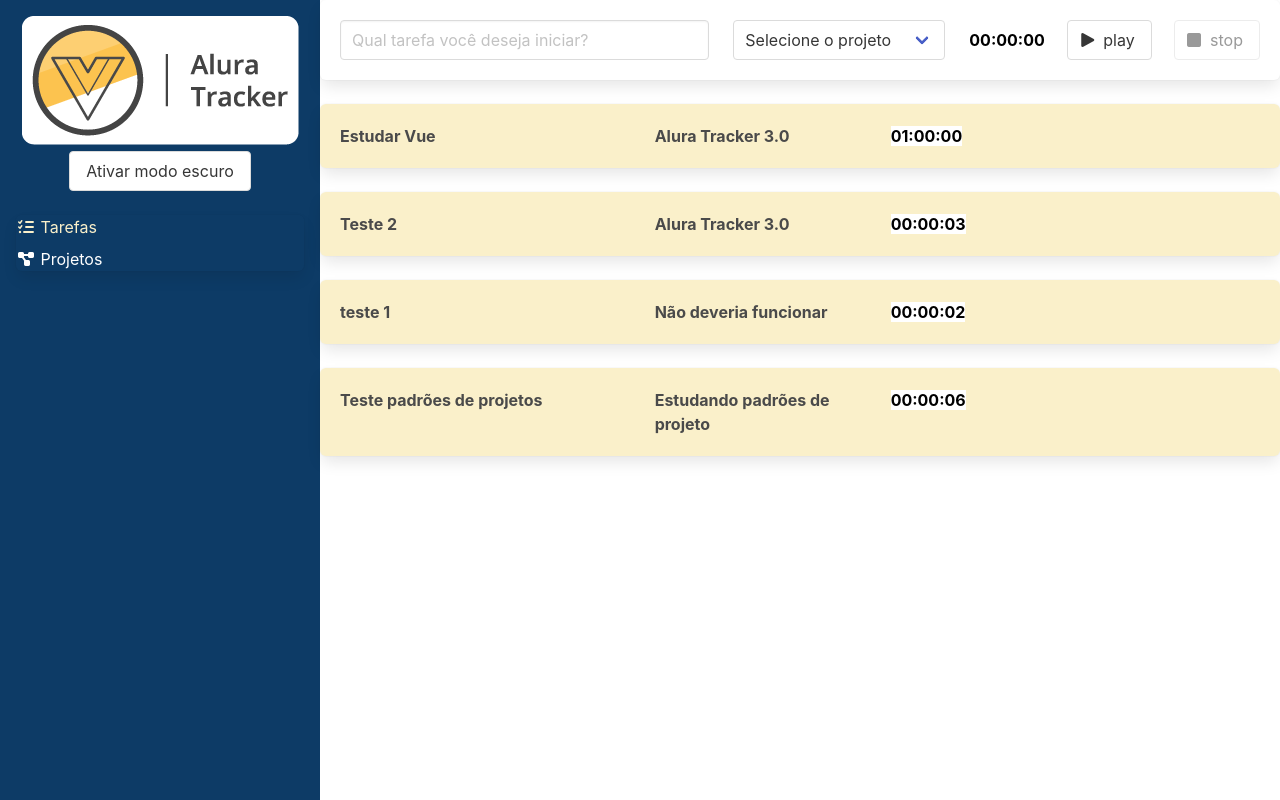
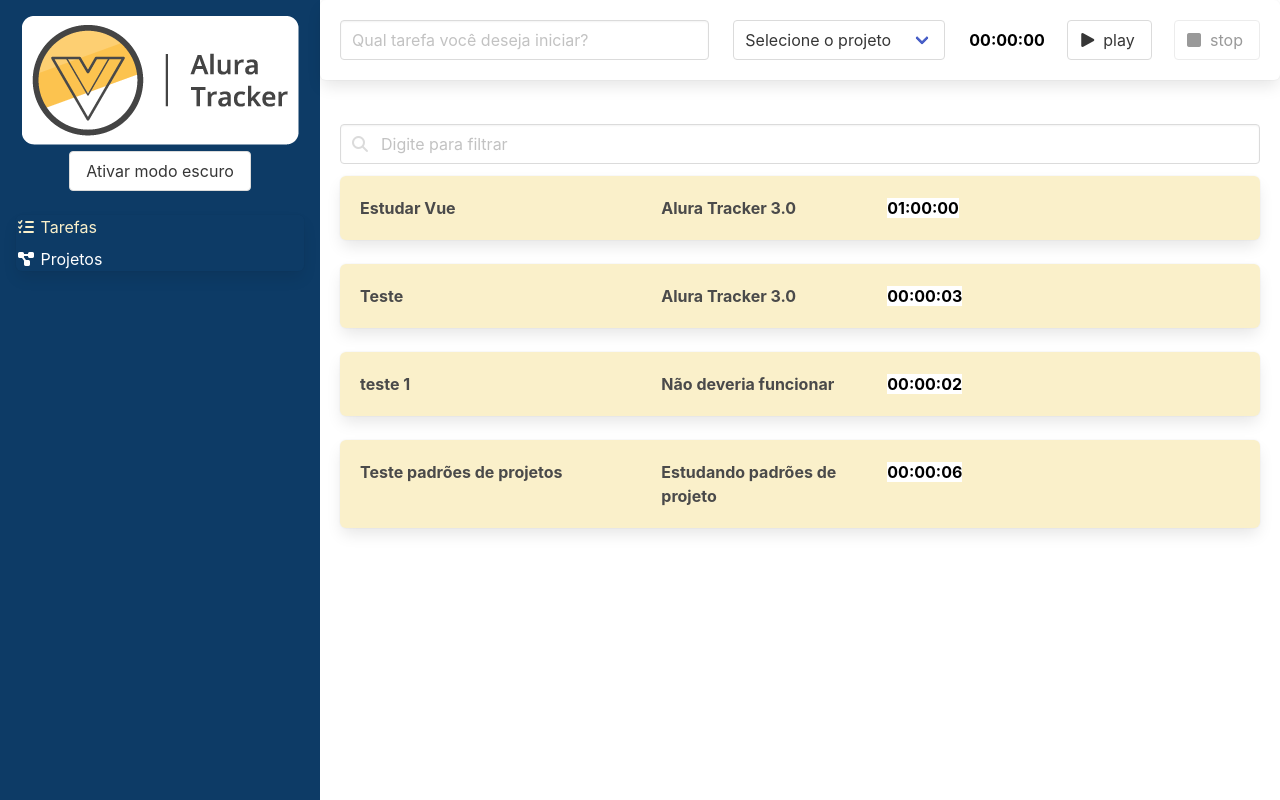
Before and after one commit to KaueGSouzaDevs/ws-alura-tracker, a Vue app: page /#/ in a window 1280 px wide. Built offline with nearby package versions, Linux system fonts and the light colour scheme; data requests are answered from the project's data file.

Commit message:
Feat: Adiciona filtro de busca para tarefas na interface pela API do json-server

```diff
--- a/db.json
+++ b/db.json
@@ -34,7 +34,7 @@
     {
       "id": "4759",
       "duracaoEmSegundos": 3,
-      "descricao": "Teste 2",
+      "descricao": "Teste",
       "projeto": {
         "id": "1",
         "nome": "Alura Tracker 3.0"
--- a/src/store/modulos/tarefa/index.ts
+++ b/src/store/modulos/tarefa/index.ts
@@ -38,9 +38,14 @@ export const tarefa: Module<EstadoDaTarefa, Estado> = {
   },
 
   actions: {
-    [OBTER_TAREFAS]({ commit }) {
-      http
-        .get("tarefas")
+    [OBTER_TAREFAS]({ commit }, filtro: string) {
+      let url = 'tarefas';
+
+      if (filtro) {
+        url += '?descricao=' + filtro;
+      }
+
+      http.get(url)
         .then((response) => commit(DEFINIR_TAREFAS, response.data));
     },
 
--- a/src/views/Tarefas.vue
+++ b/src/views/Tarefas.vue
@@ -1,11 +1,19 @@
 <template>
     <Formulario @aoSalvarTarefa="salvarTarefa" />
     <div class="lista">
-        <Tarefa v-for="(tarefa, index) in tarefas" :key="index" :tarefa="tarefa"
-            @ao-tarefa-clicada="selecionarTarefa" />
         <Box v-if="listaVazia">
             Você não está muito produtivo hoje!
         </Box>
+        <div class="field">
+            <p class="control has-icons-left">
+                <input class="input" type="text" placeholder="Digite para filtrar" v-model="filtro"/>
+                <span class="icon is-small is-left">
+                    <i class="fas fa-search"></i>
+                </span>
+            </p>
+        </div>
+        <Tarefa v-for="(tarefa, index) in tarefas" :key="index" :tarefa="tarefa"
+            @ao-tarefa-clicada="selecionarTarefa" />
     </div>
 
     <div class="modal" :class="{ 'is-active': tarefaSelecionada }" v-if="tarefaSelecionada">
@@ -36,7 +44,7 @@
 
 
 <script lang="ts">
-import { computed, defineComponent } from 'vue';
+import { computed, defineComponent, ref, watchEffect } from 'vue';
 import Box from '../components/Box.vue';
 import Formulario from '../components/Formulario.vue';
 import Tarefa from '../components/Tarefa.vue';
@@ -57,17 +65,6 @@ export default defineComponent({
         return {
             tarefaSelecionada: null as ITarefa | null
         }
-    },
-    setup() {
-        const store = useStore(key);
-
-        store.dispatch(OBTER_TAREFAS)
-        store.dispatch(OBTER_PROJETOS)
-
-        return {
-            tarefas: computed(() => store.state.tarefa.tarefas),
-            store
-        };
     },
     computed: {
         listaVazia() : boolean {
@@ -92,6 +89,29 @@ export default defineComponent({
                 .then(() => this.fecharModal())
 
         }
+    },
+    setup() {
+        const store = useStore(key);
+        store.dispatch(OBTER_TAREFAS);
+        store.dispatch(OBTER_PROJETOS);
+        const filtro = ref("");
+        // const tarefas = computed(() => store.state.tarefa.tarefas.filter(t => !filtro.value || t.descricao.includes(filtro.value)));
+
+        watchEffect(() => {
+            store.dispatch(OBTER_TAREFAS, filtro.value);
+        })
+
+        return {
+            tarefas: computed(() => store.state.tarefa.tarefas),
+            store,
+            filtro
+        };
     }
-    });
+});
 </script>
+
+<style scoped>
+    .lista {
+        padding: 1.25rem;
+    }
+</style>
```
